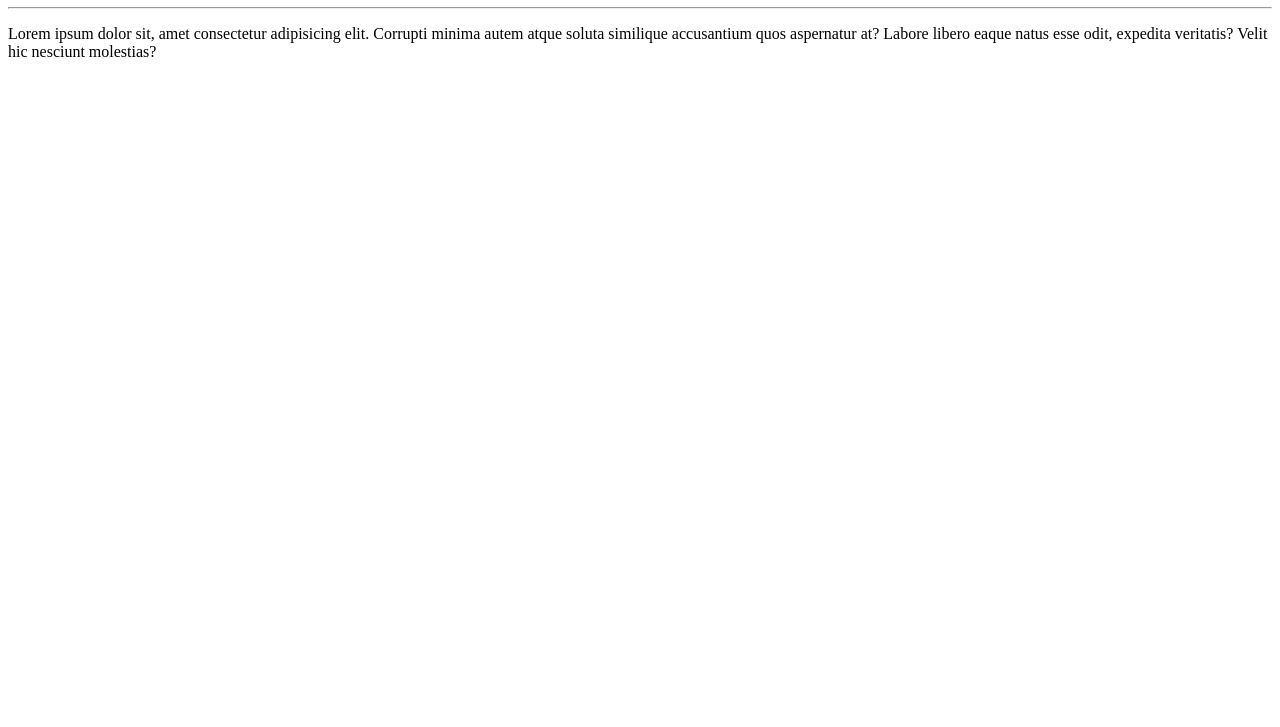
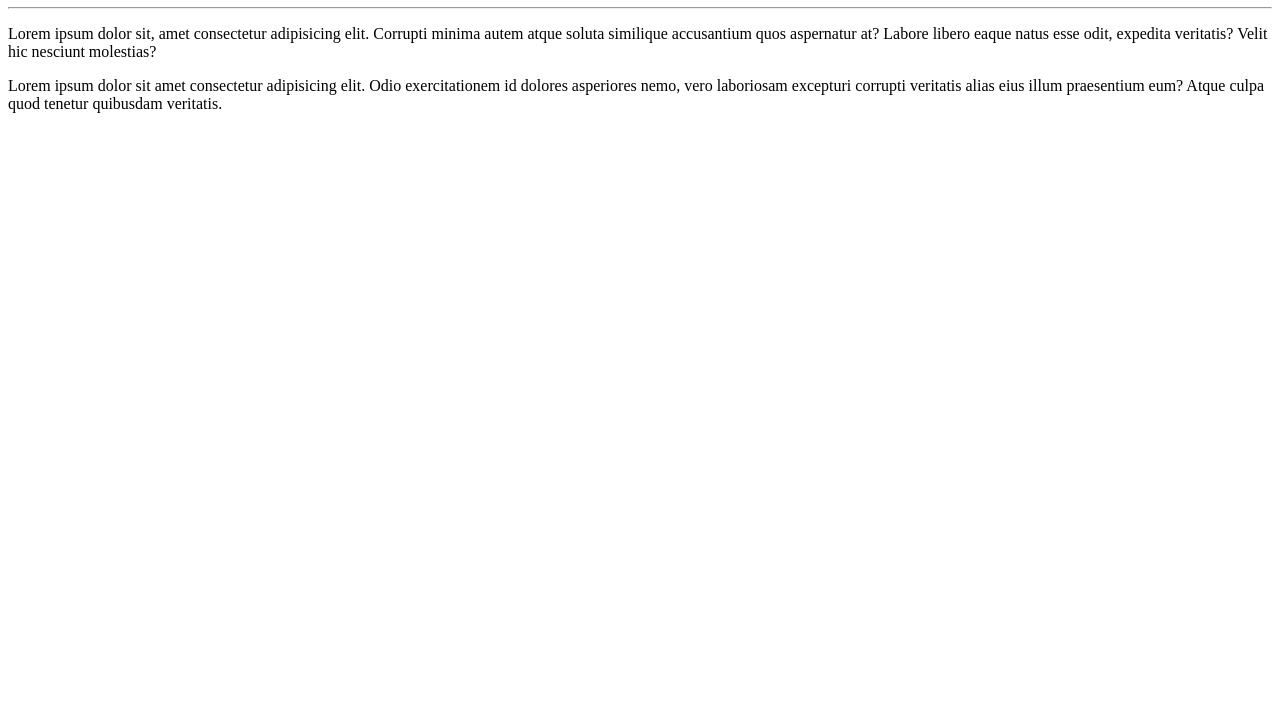
Before and after one commit to matheushigino/Ola-Mundo, a plain HTML site: page site-exemplo/index.html in a window 1280 px wide. Shown: the part 73-800 px from the top of the page. Drawn offline with Linux system fonts and the light colour scheme.

Commit message:
Adicionei um paragrafo

```diff
--- a/site-exemplo/index.html
+++ b/site-exemplo/index.html
@@ -10,5 +10,6 @@
    <h1>Olá, Mundo!</h1>
    <hr>
    <p>Lorem ipsum dolor sit, amet consectetur adipisicing elit. Corrupti minima autem atque soluta similique accusantium quos aspernatur at? Labore libero eaque natus esse odit, expedita veritatis? Velit hic nesciunt molestias?</p>
+   <p>Lorem ipsum dolor sit amet consectetur adipisicing elit. Odio exercitationem id dolores asperiores nemo, vero laboriosam excepturi corrupti veritatis alias eius illum praesentium eum? Atque culpa quod tenetur quibusdam veritatis.</p>
 </body>
 </html>
```
